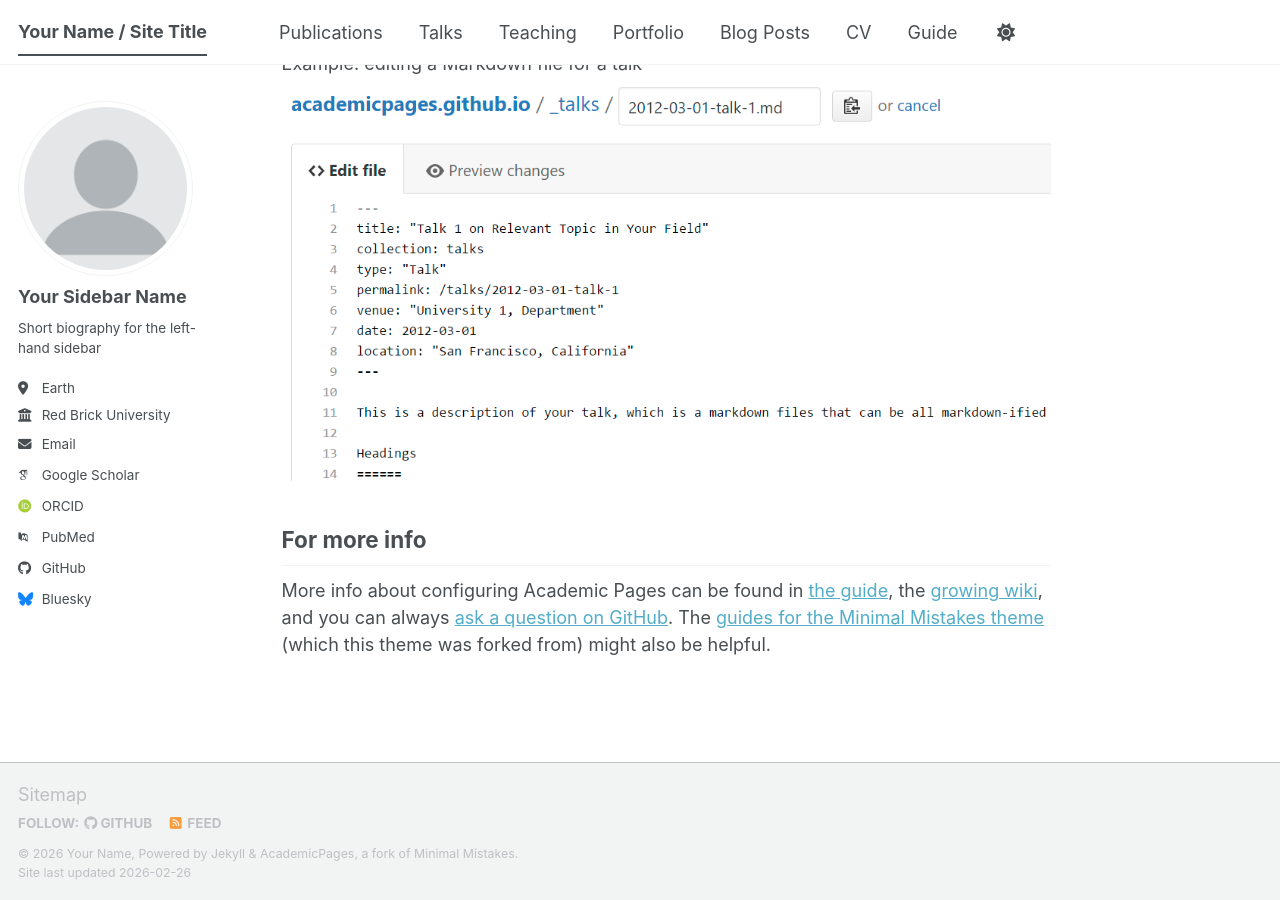
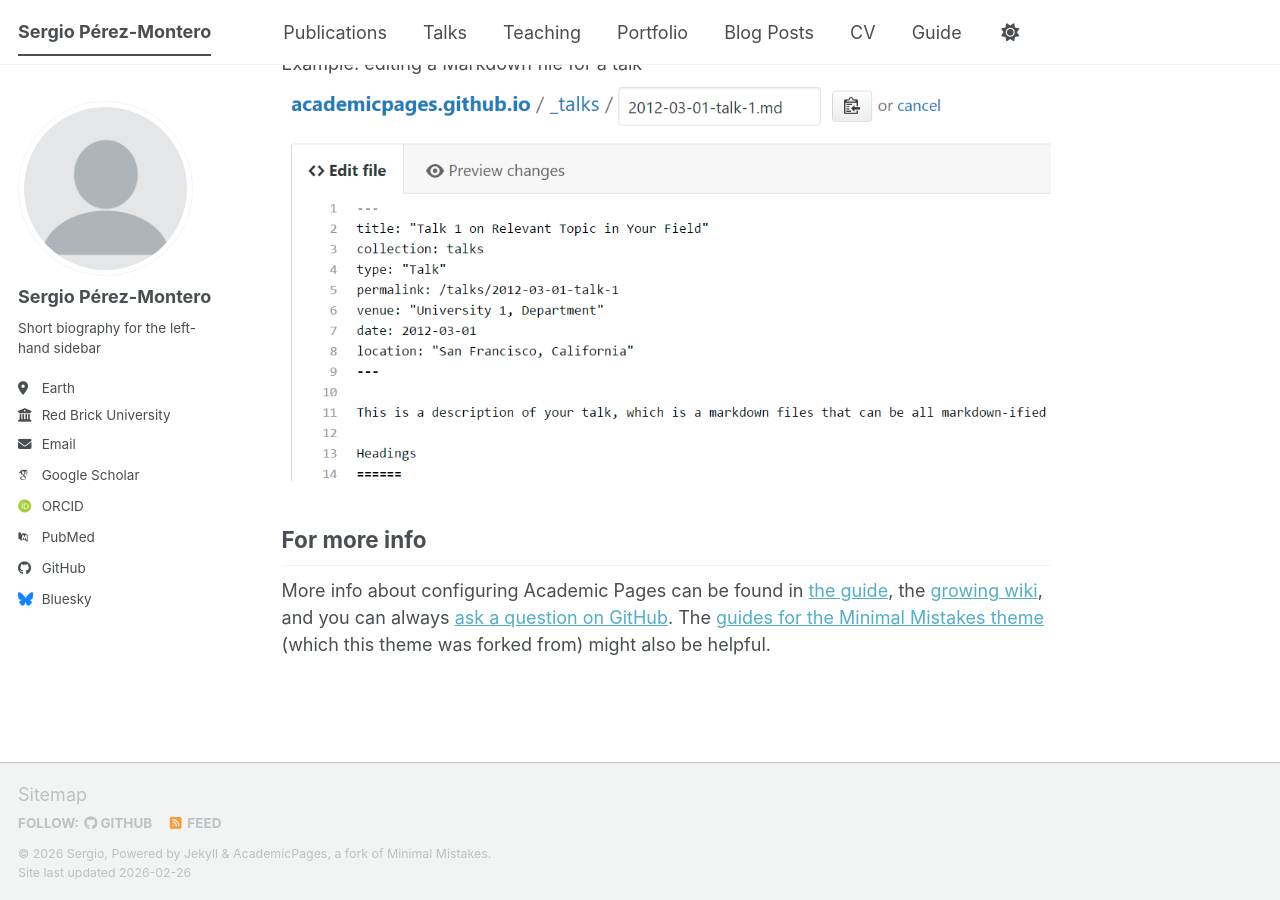
Before and after one commit to sperezmont/sperezmont.github.io, a Jekyll site: the page built from _pages/about.md, in a window 1280 px wide and 900 px high, scrolled down 2720 px. Built offline with Jekyll 4.4.1, drawn with Linux system fonts in a browser that asks for light colours; some web fonts are replaced; a script bundle is joined from its source files by our own code; library files that are not in the unit come from our copies.

Commit message:
Update _config.yml

```diff
--- a/_config.yml
+++ b/_config.yml
@@ -9,14 +9,14 @@
 # Basic Site Settings
 locale                   : "en-US"
 site_theme               : "default" # The available themes options are "default", "air", "sunrise", "mint", "dirt" and "contrast"
-title                    : "Your Name / Site Title"
+title                    : "Sergio Pérez-Montero"
 title_separator          : "-"
-name                     : &name "Your Name"
-description              : &description "Your Name's academic portfolio"   # Update this with a general description of your site, this is the default if not overridden by a page
-url                      : https://academicpages.github.io # The base hostname & protocol for your site e.g. "https://[your GitHub username].github.io",
+name                     : &name "Sergio"
+description              : &description "Sergio's portfolio"   # Update this with a general description of your site, this is the default if not overridden by a page
+url                      : https://sperezmont.github.io # The base hostname & protocol for your site e.g. "https://[your GitHub username].github.io",
                                                            # or if you already have some other page hosted on Github then use "https://[your GitHub username].github.io/[Your Repo Name]"
 baseurl                  : "" # the subpath of your site, e.g. "/blog"
-repository               : "academicpages/academicpages.github.io"
+repository               : "sperezmont/sperezmont.github.io"
 
 # Site Author - The following control what appear as part of the author content on the side bar.
 #               If a field is blank the icon and link will not appear, otherwise it will be shown.
@@ -24,7 +24,7 @@
 author:
   # Biographic information
   avatar           : "profile.png"
-  name             : "Your Sidebar Name"
+  name             : "Sergio Pérez-Montero"
   pronouns         : # example: "she/her"
   bio              : "Short biography for the left-hand sidebar"
   location         : "Earth"
```
